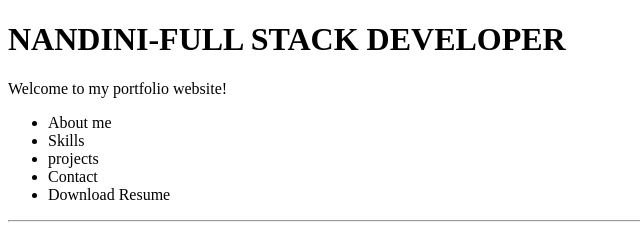
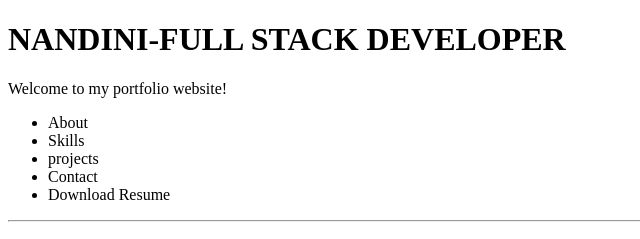
Before and after one commit to sainandinidondeti/second-hyml-demo-project, a plain HTML site: page index.html in a window 1280 px wide. Shown: the top 239 px of the page, 0-640 px from the left. Drawn offline with Linux system fonts and the light colour scheme.

Commit message:
Update about me to about

```diff
--- a/index.html
+++ b/index.html
@@ -11,7 +11,7 @@
   <P>
     Welcome to my portfolio website!
     <ul>
-      <li>About me</li>
+      <li>About </li>
       <li>Skills</li>
       <li>projects</li>
       <li>Contact</li>
```
